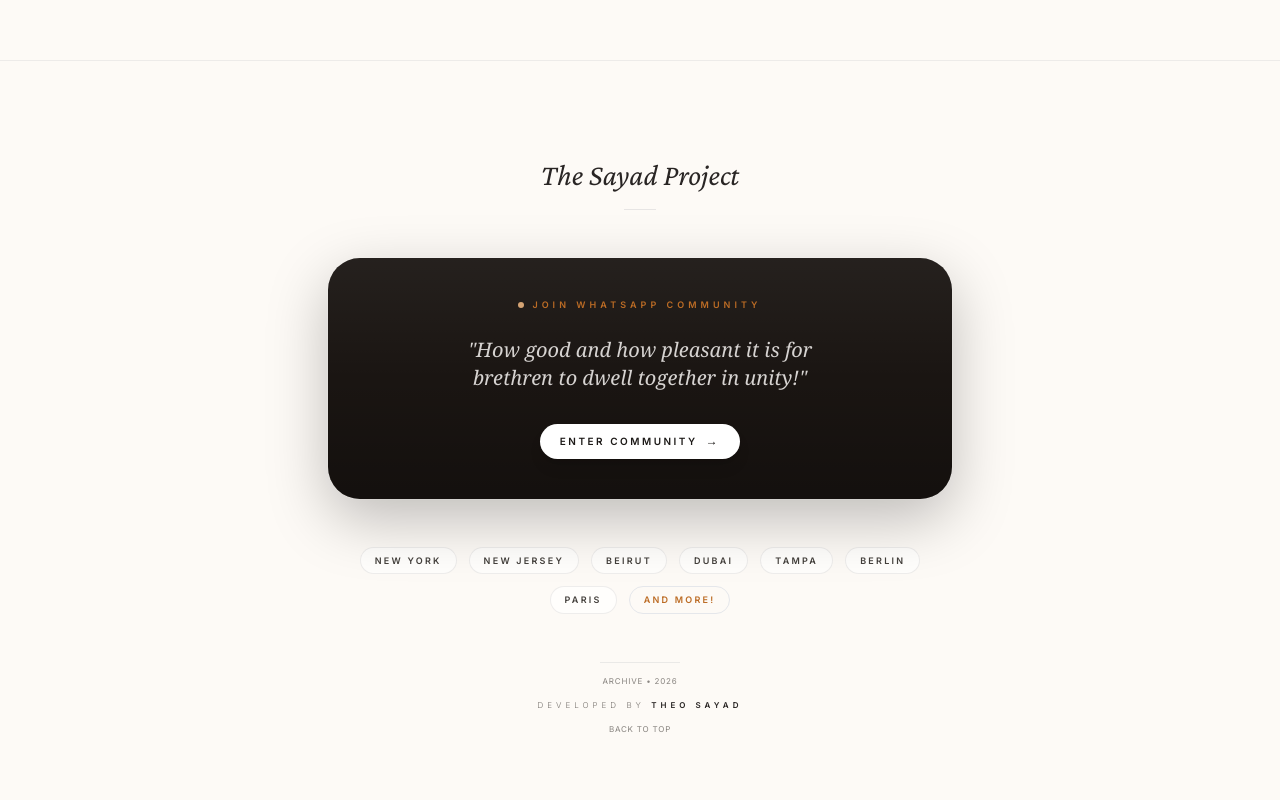
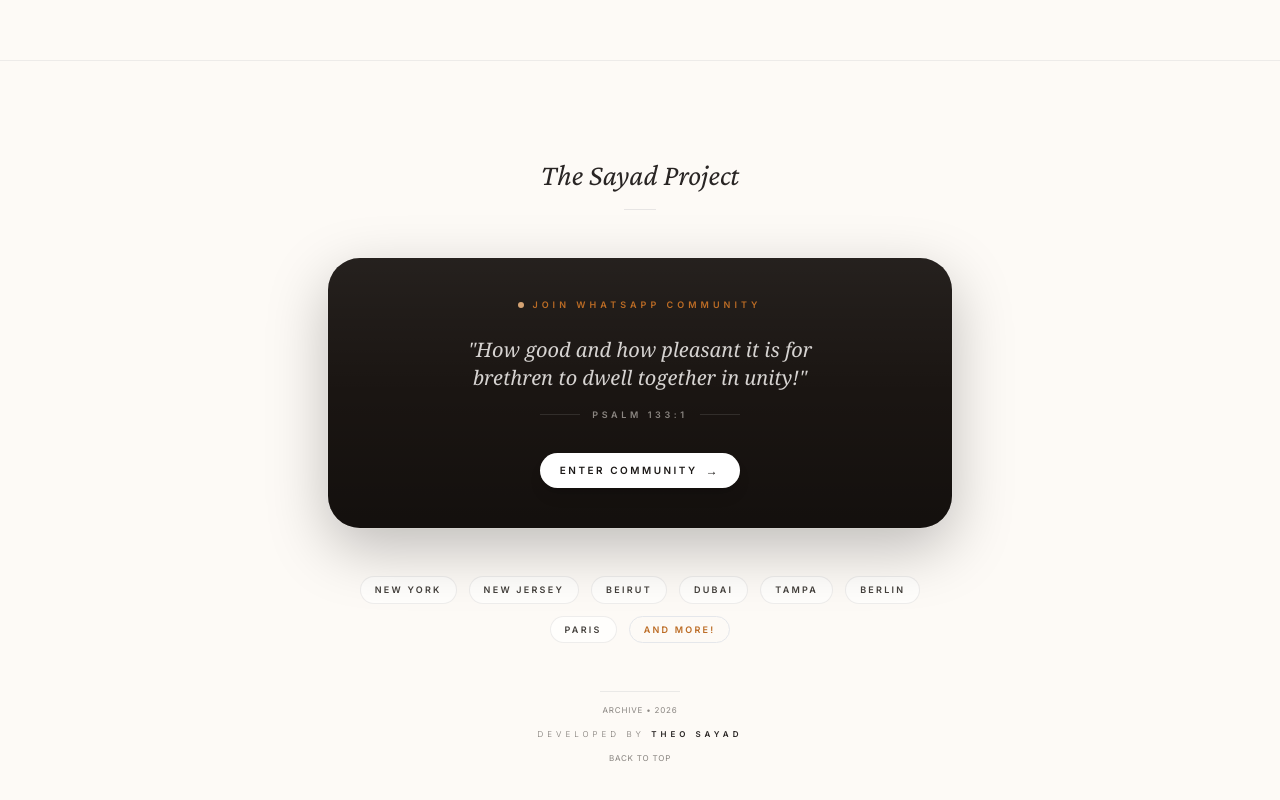
Before and after one commit to theosayad/sayad-project, a React (Vite) app: page / in a window 1280 px wide. Shown: the part 2750-3550 px from the top of the page. Built offline with nearby package versions, Linux system fonts and the light colour scheme.

Commit message:
Add Psalm citation in footer

```diff
--- a/App.tsx
+++ b/App.tsx
@@ -517,6 +517,11 @@ const App: React.FC = () => {
                 <p className="text-lg md:text-xl font-serif italic leading-relaxed text-stone-300 group-hover:text-white transition-colors text-balance">
                   "How good and how pleasant it is for brethren to dwell together in unity!"
                 </p>
+                <div className="mt-4 flex items-center justify-center gap-3 text-stone-400/80">
+                  <div className="h-px w-10 bg-stone-700/60"></div>
+                  <span className="text-[9px] font-bold uppercase tracking-[0.4em]">Psalm 133:1</span>
+                  <div className="h-px w-10 bg-stone-700/60"></div>
+                </div>
                 <div className="mt-8 flex items-center justify-center">
                   <span className="inline-flex items-center gap-2 px-5 py-2.5 rounded-full bg-white text-stone-900 text-[10px] font-bold uppercase tracking-[0.25em] group-hover:bg-aleppo group-hover:text-white transition-colors shadow-lg">
                     Enter Community
```
